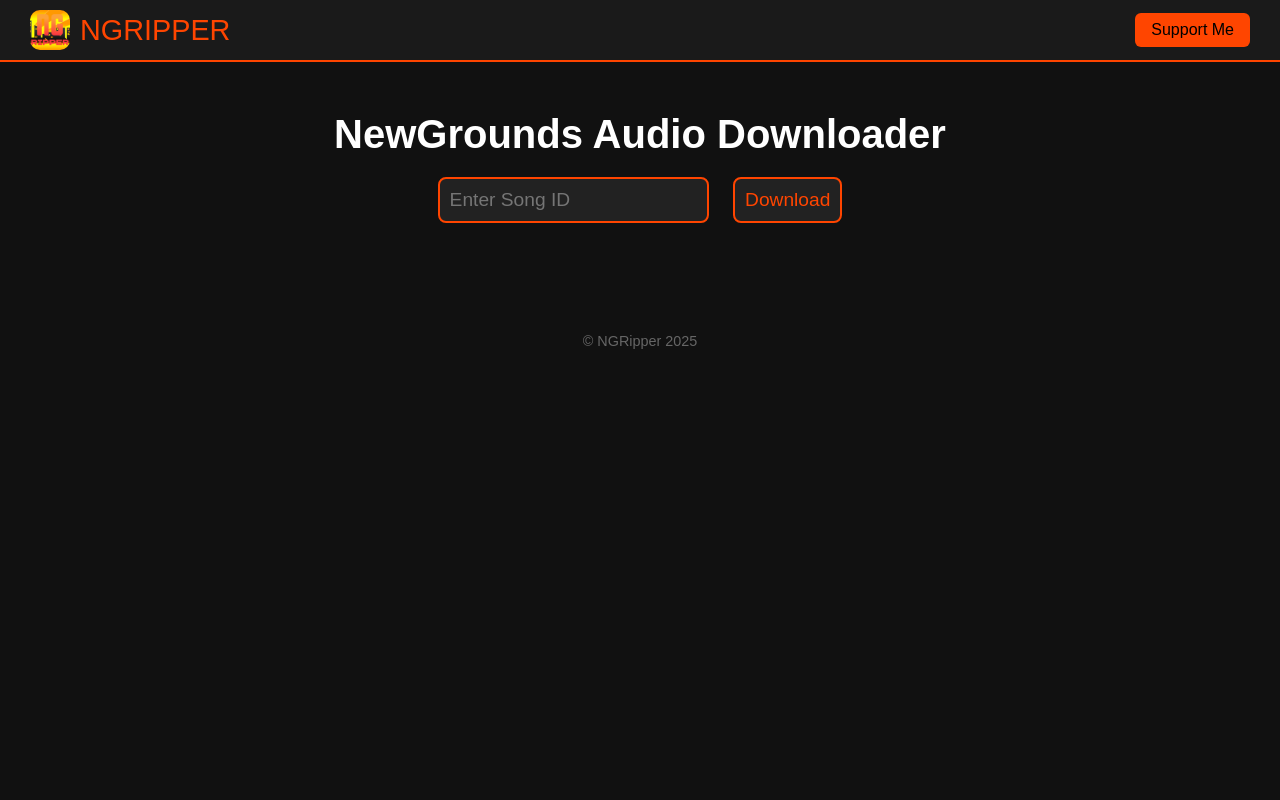
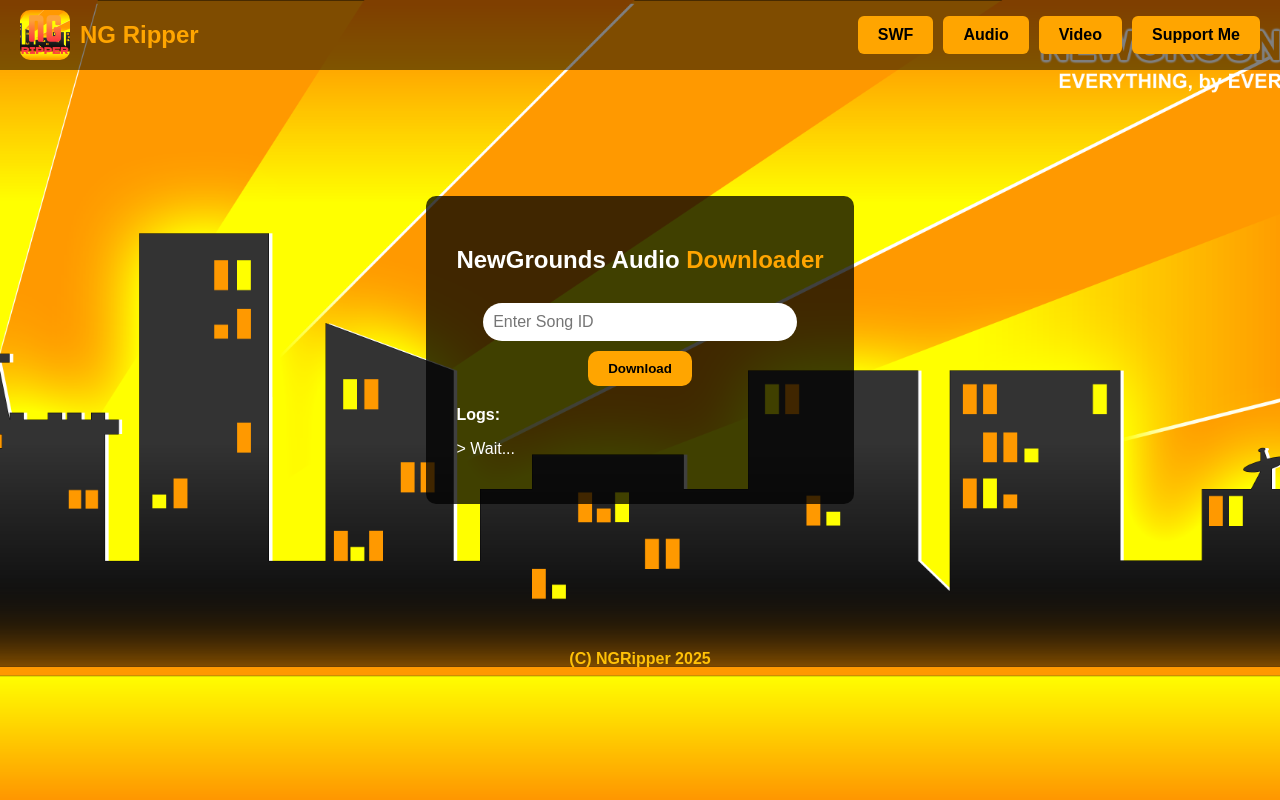
Before and after one commit to deep-v2/NGRipper-src, a website: page index.html in a window 1280 px wide. Drawn offline with Linux system fonts and the light colour scheme.

Commit message:
Update index.html

```diff
--- a/index.html
+++ b/index.html
@@ -2,181 +2,141 @@
 <html lang="en">
 <head>
   <meta charset="UTF-8" />
-  <meta name="viewport" content="width=device-width, initial-scale=1.0"/>
-  <title>NewGrounds Ripper</title>
-  <link rel="icon" href="logo.png" />
+  <meta name="viewport" content="width=device-width, initial-scale=1.0" />
+  <title>NewGrounds Ripper HTML</title>
+  <link rel="icon" type="image/png" href="logo.png" />
   <style>
     body {
-      background-color: #111;
+      margin: 0;
+      font-family: Arial, sans-serif;
+      background: url('bg.png') no-repeat center center fixed;
+      background-size: cover;
       color: white;
-      font-family: Arial, sans-serif;
-      text-align: center;
-      margin: 0;
-      padding: 0;
     }
-
     header {
       display: flex;
       justify-content: space-between;
       align-items: center;
-      padding: 10px 30px;
-      background-color: #1a1a1a;
-      border-bottom: 2px solid #FF4500;
+      background: rgba(0, 0, 0, 0.5);
+      padding: 10px 20px;
     }
-
-    .logo-container {
+    .logo {
       display: flex;
       align-items: center;
     }
-
-    .logo {
-      width: 40px;
-      height: 40px;
+    .logo img {
+      height: 50px;
+      width: 50px;
       border-radius: 10px;
       margin-right: 10px;
     }
-
-    .title {
-      font-size: 1.8rem;
-      color: #FF4500;
+    nav {
+      display: flex;
+      gap: 10px;
     }
-
-    .support-button {
+    nav a {
+      background-color: orange;
+      color: black;
+      padding: 10px 20px;
+      border-radius: 6px;
+      text-decoration: none;
+      font-weight: bold;
+      transition: background 0.2s;
+    }
+    nav a:hover {
+      background-color: #ffaa00;
+    }
+    .container {
+      display: flex;
+      justify-content: center;
+      align-items: center;
+      height: 70vh;
+    }
+    .box {
+      background-color: rgba(0, 0, 0, 0.75);
+      padding: 30px;
+      border-radius: 10px;
+      text-align: center;
+      max-width: 400px;
+    }
+    .box input {
+      width: 80%;
+      padding: 10px;
+      border-radius: 20px;
+      border: none;
+      outline: none;
       font-size: 1rem;
-      padding: 8px 16px;
-      background-color: #FF4500;
+      margin: 10px 0;
+    }
+    .box button {
+      padding: 10px 20px;
       border: none;
-      border-radius: 6px;
+      border-radius: 10px;
+      background-color: orange;
       color: black;
-      text-decoration: none;
-      transition: background-color 0.3s ease;
+      font-weight: bold;
+      cursor: pointer;
     }
-
-    .support-button:hover {
-      background-color: #ff7433;
+    .logs {
+      text-align: left;
+      margin-top: 20px;
     }
-
-    main {
-      margin-top: 50px;
-    }
-
-    h1 {
-      font-size: 2.5rem;
-      margin-bottom: 10px;
-    }
-
-    input, button {
-      font-size: 1.2rem;
-      padding: 10px;
-      margin: 10px;
-      border-radius: 8px;
-      border: 2px solid #FF4500;
-      background-color: #222;
-      color: #FF4500;
-      transition: transform 0.2s ease-in-out, background-color 0.3s ease;
-    }
-
-    input:focus, button:hover {
-      background-color: #FF4500;
-      color: #111;
-      transform: scale(1.05);
-    }
-
-    #run {
-      margin-top: 30px;
-    }
-
-    p {
-      color: #ccc;
-      margin: 5px;
-    }
-
     footer {
-      margin-top: 80px;
-      padding: 20px;
-      font-size: 0.9rem;
-      color: #666;
+      text-align: center;
+      margin: 20px 0;
+      font-weight: bold;
+      color: #ffc107;
     }
   </style>
 </head>
 <body>
   <header>
-    <div class="logo-container">
-      <img src="logo.png" alt="Logo" class="logo"/>
-      <span class="title">NGRIPPER</span>
+    <div class="logo">
+      <img src="logo.png" alt="logo">
+      <span style="font-size: 1.5rem; font-weight: bold; color: orange;">NG Ripper</span>
     </div>
-    <a href="support.html" class="support-button">Support Me</a>
+    <nav>
+      <a href="swf.html">SWF</a>
+      <a href="index.html">Audio</a>
+      <a href="video.html">Video</a>
+      <a href="support.html">Support Me</a>
+    </nav>
   </header>
 
-  <main>
-    <h1>NewGrounds Audio Downloader</h1>
-    <input type="text" id="songid" placeholder="Enter Song ID"/>
-    <button onclick="run()">Download</button>
-    <div id="run"></div>
-  </main>
+  <div class="container">
+    <div class="box">
+      <h2>NewGrounds Audio <span style="color: orange;">Downloader</span></h2>
+      <input id="songId" type="text" placeholder="Enter Song ID">
+      <br>
+      <button onclick="downloadSong()">Download</button>
+      <div class="logs">
+        <b>Logs:</b>
+        <p id="log">&gt; Wait...</p>
+      </div>
+    </div>
+  </div>
 
   <footer>
-    &copy; NGRipper <span id="year"></span>
+    (C) NGRipper <span id="year"></span>
   </footer>
 
   <script>
     document.getElementById("year").textContent = new Date().getFullYear();
 
-    function run() {
-      const id = document.getElementById("songid").value;
-      const output = document.getElementById("run");
-      output.innerHTML = "";
-
-      if (id === "") {
-        output.innerHTML = "<p>No Song ID</p>";
+    function downloadSong() {
+      const id = document.getElementById("songId").value.trim();
+      const log = document.getElementById("log");
+      if (!id) {
+        log.textContent = '> Please enter a valid ID';
         return;
       }
-
-      output.innerHTML = "<p>Wait...</p>";
-
-      getPage("https://api.allorigins.win/get?url=https%3A%2F%2Fwww.newgrounds.com%2Faudio%2Flisten%2F" + id)
-        .then(function(body) {
-          const data = JSON.parse(body).contents;
-          const code = JSON.parse(body).status.http_code;
-
-          if (code !== 200) {
-            output.innerHTML = "<p>Something went wrong. ERROR CODE " + code + "</p>";
-            return;
-          }
-
-          let url = data.substring(data.indexOf("<![CDATA[") + 9);
-          url = url.substring(url.indexOf("embedController([") + 17);
-          url = url.substring(0, url.indexOf("\",\""));
-          url = url.substring(0, url.indexOf("?"));
-          url = url.substring(url.indexOf("url") + 3);
-          url = url.substring(url.indexOf(":\"") + 2);
-          url = url.replace(/\\\//g, "/");
-
-          url += "?ngripper=true";
-
-          output.innerHTML = "<p>Done!</p>";
-          window.open(url, "_blank");
-        })
-        .catch(function(status) {
-          output.innerHTML = "<p>Something went wrong. ERROR CODE " + status + "</p>";
-        });
-    }
-
-    function getPage(url) {
-      return new Promise(function(resolve, reject) {
-        const xhr = new XMLHttpRequest();
-        xhr.open("get", url, true);
-        xhr.responseType = "text";
-        xhr.onload = function() {
-          const status = xhr.status;
-          if (status === 200) {
-            resolve(xhr.response);
-          } else {
-            reject(status);
-          }
-        };
-        xhr.send();
-      });
+      log.textContent = '> Redirecting...';
+      const url = `https://audio.ngfiles.com/${id}/?ngripper=true`;
+      const newTab = window.open(url, '_blank');
+      setTimeout(() => {
+        if (newTab) newTab.close();
+        log.textContent = '> Done!';
+      }, 3000);
     }
   </script>
 </body>
```
